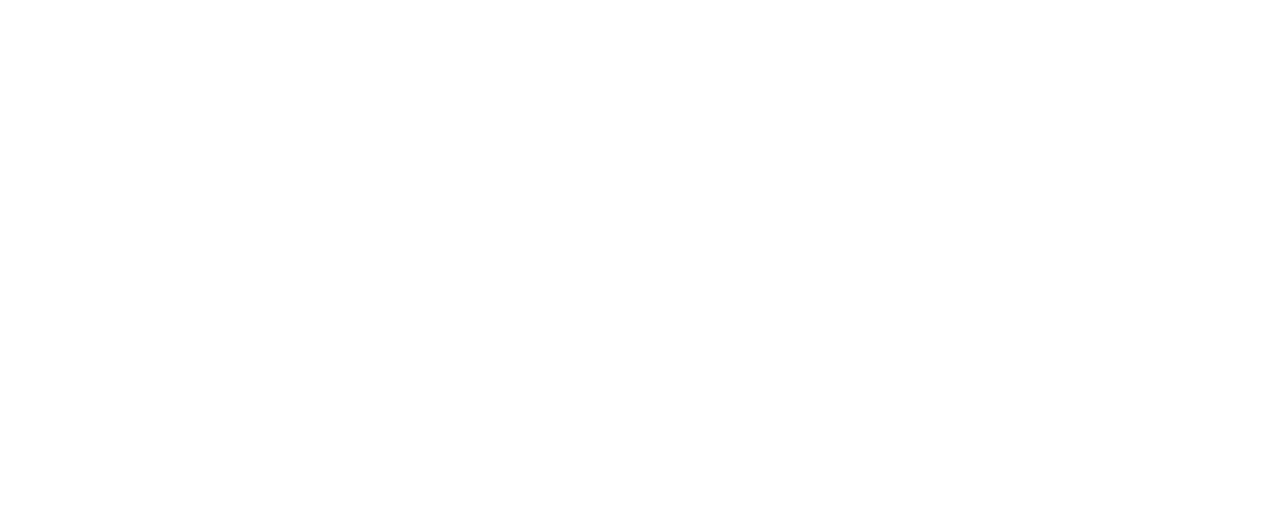
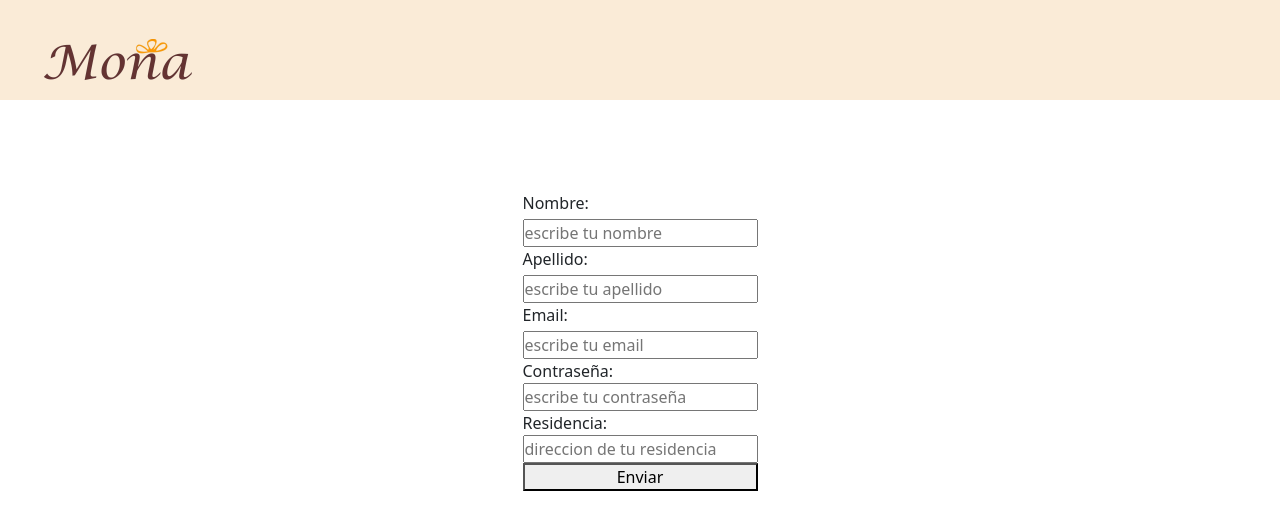
Before and after one commit to fede02-design/Mona-Accesorios, a plain HTML site: page Pages/Register.html in a window 1280 px wide. Drawn offline with nearby package versions, Linux system fonts and the light colour scheme; a web font is replaced by a local one.

Commit message:
5. punto de guardado

```diff
--- a/Css/style.css
+++ b/Css/style.css
@@ -14,12 +14,10 @@
     font-style: italic;
 }
 
+/*encabezado (menuH/logo/usuario)*/
 header{
     background-color: antiquewhite;
-    margin-bottom: 10px;
 }
-/*encabezado (menuH/logo/usuario)*/
-
 
 header .container_menu ul{
     display: grid;
@@ -70,7 +68,6 @@ header .container_menu ul li a img{
     height: 100%;
 }
 
-
 /*buscador*/
 .container_search{
     background-color:antiquewhite;
@@ -94,8 +91,8 @@ header .container_menu ul li a img{
 
 .carousel-item {
     position: relative;
-    padding: 10px;
     height: 280px;
+    width: 100%;
     object-fit: cover;
 }
 
@@ -154,8 +151,8 @@ header .container_menu ul li a img{
 
 @media (min-width: 1200px){
     .carousel-inner{
-        padding-left: 370px;
-        padding-right: 370px;
+        padding-left: 300px;
+        padding-right: 300px;
     }
 }
 
@@ -415,3 +412,28 @@ main{
 header{
     font-family: "PT Serif", serif;
 }
+
+/*menu de registro*/
+
+label{
+    display: flex;
+    align-items: center;
+}
+input{
+    display: flex;
+    justify-content: space-around;
+    margin-bottom: 20px;
+}
+
+.formulario{
+    display: flex;
+    justify-content: center;
+    align-items: center;
+    padding-top: 75px;
+
+}
+
+form{
+    display: grid;
+    grid-template-rows: repeat(6, 1fr);
+}
--- a/Pages/Register.html
+++ b/Pages/Register.html
@@ -4,8 +4,35 @@
     <meta charset="UTF-8">
     <meta name="viewport" content="width=device-width, initial-scale=1.0">
     <title>Document</title>
+    <link rel="stylesheet" href="/Css/style.css">
+    <link href="https://cdn.jsdelivr.net/npm/bootstrap@5.3.3/dist/css/bootstrap.min.css" rel="stylesheet" integrity="sha384-QWTKZyjpPEjISv5WaRU9OFeRpok6YctnYmDr5pNlyT2bRjXh0JMhjY6hW+ALEwIH" crossorigin="anonymous">
+
 </head>
-<body>
-
+<body class="cuerpo_R">
+    <header>
+        <div class="container_menu">
+            <ul>
+                <li>
+                    <a href="/index.html"><img class="img_logo" src="/Assets/imagenes/logo.png" alt="img_logo"></a>
+                </li>
+            </ul>
+        </div>
+    </header>
+    <div class="formulario text-dark">
+        <form class="b" action="#" method="post">
+            <label class="" for="nombre">Nombre:</label>
+            <input type="text" id="nombre" placeholder="escribe tu nombre">
+            <label for="apellido">Apellido:</label>
+            <input type="text" id="apellido" placeholder="escribe tu apellido">
+            <label for="email">Email:</label>
+            <input type="email" id="email" placeholder="escribe tu email">
+            <label for="contraseña">Contraseña:</label>
+            <input type="password" id="contraseña" placeholder="escribe tu contraseña">
+            <label for="residencia">Residencia:</label>
+            <input type="text" id="residencia" placeholder="direccion de tu residencia">
+            <button type="submit">Enviar</button>
+        </form>
+    </div>
+    <script src="https://cdn.jsdelivr.net/npm/bootstrap@5.3.3/dist/js/bootstrap.bundle.min.js" integrity="sha384-YvpcrYf0tY3lHB60NNkmXc5s9fDVZLESaAA55NDzOxhy9GkcIdslK1eN7N6jIeHz" crossorigin="anonymous"></script>
 </body>
 </html>
```
Also changed, not shown: Pages/Login.html (+0 -1 lines), index.html (+10 -10 lines).
